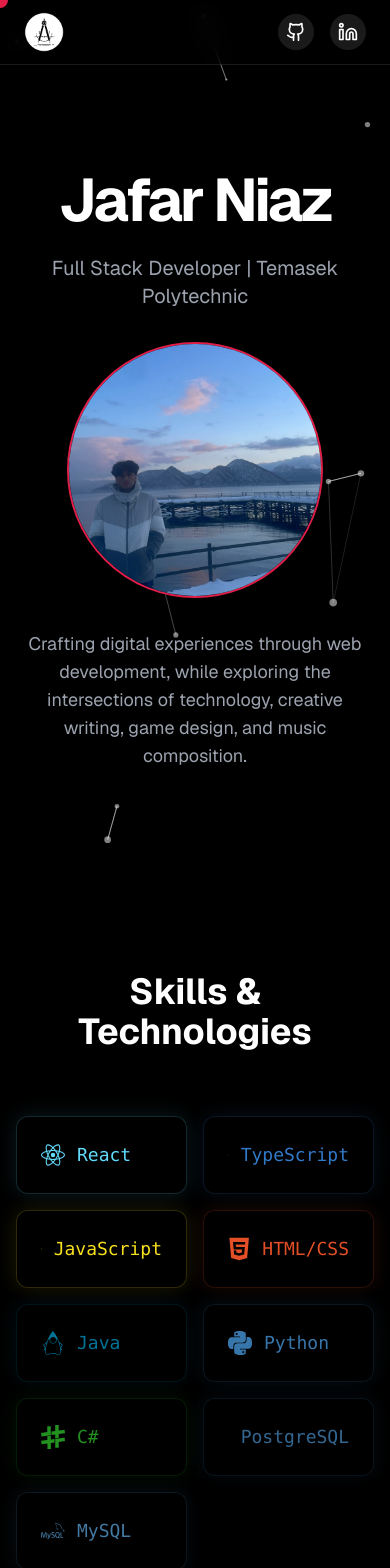
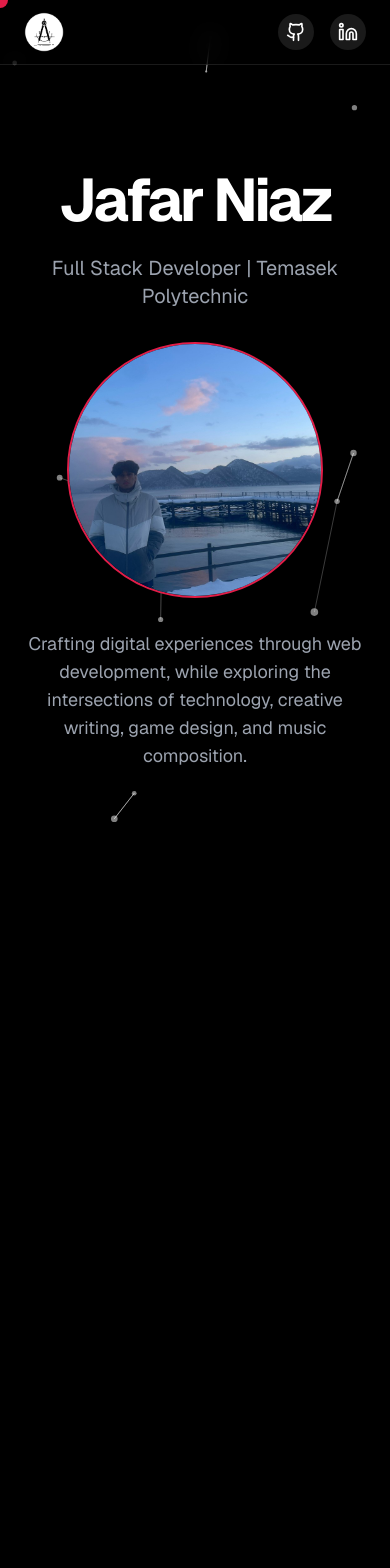
Before and after one commit to jafarnz/jafarnz.github.io, a Next.js app: page / in a window 390 px wide. Shown: the top 1568 px of the page. Built offline with nearby package versions, Linux system fonts and the light colour scheme.

Commit message:
light adds

```diff
--- a/app/page.tsx
+++ b/app/page.tsx
@@ -6,61 +6,72 @@
 import { SkillsCloud } from "@/components/skills-cloud"
 import { ProjectsShowcase } from "@/components/projects-showcase"
 import Image from "next/image"
+import Link from "next/link"
+import { ArrowRight } from "lucide-react"
 
 export default function Home() {
   const ref = useRef(null)
+  const heroRef = useRef(null)
+  const blogRef = useRef(null)
+  const projectsRef = useRef(null)
   const skillsRef = useRef(null)
-  const projectsRef = useRef(null)
 
   // Ensure page starts at top on load
   useEffect(() => {
     window.scrollTo(0, 0)
   }, [])
 
-  const { scrollYProgress } = useScroll()
-
-  const { scrollYProgress: skillsScrollProgress } = useScroll({
-    target: skillsRef,
-    offset: ["0 1", "0.5 0.5"]
+  const { scrollYProgress: blogScrollProgress } = useScroll({
+    target: blogRef,
+    offset: ["start end", "end 0.8"],
   })
 
   const { scrollYProgress: projectsScrollProgress } = useScroll({
     target: projectsRef,
-    offset: ["0 1", "0.5 0.5"]
+    offset: ["start end", "end 0.8"],
   })
 
-  // Spring configs for smoother animations
-  const springConfig = { stiffness: 70, damping: 15, restDelta: 0.001 }
-  const smoothProgress = useSpring(scrollYProgress, springConfig)
+  const { scrollYProgress: skillsScrollProgress } = useScroll({
+    target: skillsRef,
+    offset: ["start end", "end 0.8"],
+  })
+
+  // Spring configs - can potentially reduce damping for faster feel
+  const springConfig = { stiffness: 80, damping: 12, restDelta: 0.001 }
+  const smoothBlogProgress = useSpring(blogScrollProgress, springConfig)
+  const smoothProjectsProgress = useSpring(projectsScrollProgress, springConfig)
   const smoothSkillsProgress = useSpring(skillsScrollProgress, springConfig)
-  const smoothProjectsProgress = useSpring(projectsScrollProgress, springConfig)
 
   // Hero section animations
-  const heroOpacity = useTransform(smoothProgress, [0, 0.25], [1, 0])
-  const heroScale = useTransform(smoothProgress, [0, 0.25], [1, 0.8])
-  const heroY = useTransform(smoothProgress, [0, 0.25], [0, -100])
+  const { scrollYProgress: heroScrollProgress } = useScroll({ target: heroRef, offset: ["start start", "end 0.6"] });
+  const smoothHeroProgress = useSpring(heroScrollProgress, springConfig);
+  const heroOpacity = useTransform(smoothHeroProgress, [0, 0.6], [1, 0]);
+  const heroScale = useTransform(smoothHeroProgress, [0, 0.6], [1, 0.85]);
+  const heroY = useTransform(smoothHeroProgress, [0, 0.6], [0, -150]);
 
-  // Skills section animations
-  const skillsOpacity = useTransform(smoothSkillsProgress, [0, 0.5, 1], [0, 1, 1])
-  const skillsScale = useTransform(smoothSkillsProgress, [0, 0.5, 1], [0.8, 1, 1])
-  const skillsY = useTransform(smoothSkillsProgress, [0, 1], [200, 0])
+  // Helper function for standard section animation
+  const createSectionAnimation = (progress: any) => ({
+    opacity: useTransform(progress, [0, 0.1, 0.9, 1], [0, 1, 1, 0]),
+    y: useTransform(progress, [0, 0.1, 0.9, 1], [80, 0, 0, -80]),
+  })
 
-  // Projects section animations
-  const projectsOpacity = useTransform(smoothProjectsProgress, [0, 0.5, 1], [0, 1, 1])
-  const projectsScale = useTransform(smoothProjectsProgress, [0, 0.5, 1], [0.8, 1, 1])
-  const projectsY = useTransform(smoothProjectsProgress, [0, 1], [200, 0])
+  // Apply standard animation to other sections
+  const blogAnimation = createSectionAnimation(smoothBlogProgress)
+  const projectsAnimation = createSectionAnimation(smoothProjectsProgress)
+  const skillsAnimation = createSectionAnimation(smoothSkillsProgress)
 
   return (
-    <main className="relative" ref={ref}>
+    <main className="relative flex flex-col bg-black" ref={ref}>
       <ParticlesContainer />
 
       <motion.section
+        ref={heroRef}
         style={{
           opacity: heroOpacity,
           scale: heroScale,
-          y: heroY,
+          y: heroY
         }}
-        className="relative flex min-h-screen items-center justify-center pt-24"
+        className="relative z-10 flex min-h-screen items-center justify-center pt-24"
       >
         <div className="container mx-auto px-4">
           <motion.div
@@ -104,13 +115,55 @@
       </motion.section>
 
       <motion.section
-        ref={skillsRef}
-        style={{
-          y: skillsY,
-          opacity: skillsOpacity,
-          scale: skillsScale
-        }}
-        className="sticky top-0 py-32 min-h-screen flex items-center bg-black/50 backdrop-blur-sm"
+        ref={blogRef}
+        style={blogAnimation}
+        className="relative z-10 flex min-h-screen items-center py-32"
+      >
+        <div className="container mx-auto px-4">
+          <motion.div
+            className="transform-gpu"
+          >
+            <h2 className="mb-12 text-center text-4xl font-bold">From the Blog</h2>
+            <Link
+              href="https://jafspaper.vercel.app/"
+              target="_blank"
+              rel="noopener noreferrer"
+              className="group block mx-auto max-w-4xl transition-transform duration-300 ease-in-out hover:scale-[1.02] focus:scale-[1.02]"
+            >
+              <div className="overflow-hidden rounded-lg border border-zinc-800 bg-zinc-900/50 shadow-lg backdrop-blur-md">
+                <div className="grid gap-6 md:grid-cols-2 md:gap-0">
+                  <div className="relative aspect-video md:aspect-auto">
+                    <Image
+                      src="/blog.png"
+                      alt="jaf's paper blog preview"
+                      fill
+                      className="object-cover"
+                      sizes="(max-width: 768px) 100vw, 50vw"
+                    />
+                    <div className="absolute inset-0 bg-gradient-to-t from-black/60 to-transparent md:bg-gradient-to-r"></div>
+                  </div>
+                  <div className="flex flex-col justify-center p-6 md:p-8">
+                    <p className="mb-1 text-sm text-gray-400">Latest Post • April 8, 2024</p>
+                    <h3 className="mb-3 text-2xl font-semibold text-white">my first post (and why)</h3>
+                    <p className="mb-4 text-gray-300">
+                      Feels kinda crazy that I'm writing something, haven't been writing actively about remotely anything...
+                    </p>
+                    <div className="mt-2 inline-flex items-center font-medium text-white group-hover:text-primary transition-colors">
+                      Read More
+                      <ArrowRight className="ml-1 h-4 w-4 transition-transform duration-300 group-hover:translate-x-1" />
+                    </div>
+                  </div>
+                </div>
+              </div>
+            </Link>
+          </motion.div>
+        </div>
+      </motion.section>
+
+      <motion.section
+        ref={projectsRef}
+        style={projectsAnimation}
+        className="relative z-10 flex min-h-screen items-center py-32"
       >
         <div className="container mx-auto px-4">
           <motion.div
@@ -118,16 +171,32 @@
           >
             <motion.h2
               className="mb-16 text-center text-4xl font-bold"
-              initial={{ opacity: 0, y: 50 }}
-              whileInView={{ opacity: 1, y: 0 }}
-              transition={{ duration: 0.5, delay: 0.2 }}
+            >
+              Featured Projects
+            </motion.h2>
+            <motion.div
+            >
+              <ProjectsShowcase />
+            </motion.div>
+          </motion.div>
+        </div>
+      </motion.section>
+
+      <motion.section
+        ref={skillsRef}
+        style={skillsAnimation}
+        className="relative z-10 flex min-h-screen items-center py-32"
+      >
+        <div className="container mx-auto px-4">
+          <motion.div
+            className="transform-gpu"
+          >
+            <motion.h2
+              className="mb-16 text-center text-4xl font-bold"
             >
               Skills & Technologies
             </motion.h2>
             <motion.div
-              initial={{ opacity: 0, scale: 0.9 }}
-              whileInView={{ opacity: 1, scale: 1 }}
-              transition={{ duration: 0.5, delay: 0.3 }}
             >
               <SkillsCloud />
             </motion.div>
@@ -135,37 +204,6 @@
         </div>
       </motion.section>
 
-      <motion.section
-        ref={projectsRef}
-        style={{
-          y: projectsY,
-          opacity: projectsOpacity,
-          scale: projectsScale
-        }}
-        className="sticky top-0 py-32 min-h-screen flex items-center bg-black/50 backdrop-blur-sm"
-      >
-        <div className="container mx-auto px-4">
-          <motion.div
-            className="transform-gpu"
-          >
-            <motion.h2
-              className="mb-16 text-center text-4xl font-bold"
-              initial={{ opacity: 0, y: 50 }}
-              whileInView={{ opacity: 1, y: 0 }}
-              transition={{ duration: 0.5, delay: 0.2 }}
-            >
-              Featured Projects
-            </motion.h2>
-            <motion.div
-              initial={{ opacity: 0, scale: 0.9 }}
-              whileInView={{ opacity: 1, scale: 1 }}
-              transition={{ duration: 0.5, delay: 0.3 }}
-            >
-              <ProjectsShowcase />
-            </motion.div>
-          </motion.div>
-        </div>
-      </motion.section>
     </main>
   )
 }
--- a/app/projects/[id]/data.ts
+++ b/app/projects/[id]/data.ts
@@ -99,4 +99,27 @@
     link: "https://swyftbiz.vercel.app",
     accent: "#4B4BFF",
   },
+  jafspaper: {
+    title: "jaf's paper",
+    description:
+      "Personal blog exploring thoughts, ideas, and reflections on technology, writing, and more.",
+    images: [
+      "/blog.png",
+      // Add another relevant image path here if available, otherwise, the gallery will show just one.
+    ],
+    features: [
+      "Personal thoughts and reflections",
+      "Exploration of various topics",
+      "Clean, minimalist design",
+      "Built with Next.js and Tailwind",
+    ],
+    tech: [
+      { name: "Next.js" },
+      { name: "React" },
+      { name: "TypeScript" },
+      { name: "Tailwind" },
+    ],
+    link: "https://jafspaper.vercel.app/",
+    accent: "#FFFFFF", // White accent theme
+  },
 }
--- a/app/projects/[id]/project-client.tsx
+++ b/app/projects/[id]/project-client.tsx
@@ -169,15 +169,16 @@
             </div>
           </div>
 
-          <a
+          {/* Conditionally style the Visit Project link based on accent color */}
+          <Link
             href={project.link}
             target="_blank"
             rel="noopener noreferrer"
-            className="inline-block rounded-lg px-6 py-3 font-semibold text-white transition-transform hover:scale-105"
+            className={`inline-block rounded-lg px-6 py-3 font-semibold transition-transform hover:scale-105 ${project.accent === "#FFFFFF" ? "text-black" : "text-white"}`}
             style={{ backgroundColor: project.accent }}
           >
             Visit Project
-          </a>
+          </Link>
         </div>
       </div>
     </motion.main>
--- a/components/projects-showcase.tsx
+++ b/components/projects-showcase.tsx
@@ -17,24 +17,31 @@
     id: "swyftbiz",
     title: "swyftbiz",
     description: "Professional UI design for a SaaS management platform.",
-    image: "./SwyftBiz1.png",
+    image: "/SwyftBiz1.png",
     color: "#000000",
   },
   {
     id: "swyft",
     title: "Swyft",
-    description: "Official portfolio for SwiftSolutions",
+    description: "Official portfolio for SwyftSolutions",
     image:
       "https://hebbkx1anhila5yf.public.blob.vercel-storage.com/swyft-high-resolution-logo-aMMZLDGdUE50vdd4igHorbpC9Y5TLg.png",
     color: "#4B4BFF",
   },
   {
-  id:"swyftviewer",
-  title: "SwyftViewer",
-  description: "Professional-grade financial analytics platform for tracking cryptocurrencies and stocks in real-time.",
-  image: "./SwyftViewerImage1.png",
-  color: "#00FF88",
-  }
+    id: "swyftviewer",
+    title: "SwyftViewer",
+    description: "Professional financial analytics platform",
+    image: "https://hebbkx1anhila5yf.public.blob.vercel-storage.com/image-8CZbdCbVBARrWWFgD3GUYgDGQVAKm7.png",
+    color: "#000000",
+  },
+  {
+    id: "jafspaper",
+    title: "jaf's paper",
+    description: "Personal blog exploring thoughts, ideas, and reflections.",
+    image: "/blog.png",
+    color: "#FFFFFF",
+  },
 ]
 
 export function ProjectsShowcase() {
--- a/components/skills-cloud.tsx
+++ b/components/skills-cloud.tsx
@@ -12,69 +12,69 @@
   SiPostgresql,
   SiMysql,
   SiNextdotjs,
+  SiTailwindcss,
+  SiNodedotjs,
 } from "react-icons/si"
 
 const skills = [
-  { name: "React", color: "#61DAFB", icon: SiReact, delay: 0 },
-  { name: "TypeScript", color: "#3178C6", icon: SiTypescript, delay: 0.1 },
-  { name: "JavaScript", color: "#F7DF1E", icon: SiJavascript, delay: 0.2 },
-  { name: "HTML/CSS", color: "#E34F26", icon: SiHtml5, delay: 0.3 },
-  { name: "Java", color: "#007396", icon: SiOpenjdk, delay: 0.4 },
-  { name: "Python", color: "#3776AB", icon: SiPython, delay: 0.2 },
-  { name: "C#", color: "#239120", icon: SiSharp, delay: 0.3 },
-  { name: "PostgreSQL", color: "#336791", icon: SiPostgresql, delay: 0.4 },
-  { name: "MySQL", color: "#4479A1", icon: SiMysql, delay: 0.5 },
-  { name: "Next.js", color: "#000000", icon: SiNextdotjs, delay: 0.1 },
+  { name: "React", color: "#61DAFB", icon: SiReact },
+  { name: "Next.js", color: "#FFFFFF", icon: SiNextdotjs },
+  { name: "TypeScript", color: "#3178C6", icon: SiTypescript },
+  { name: "JavaScript", color: "#F7DF1E", icon: SiJavascript },
+  { name: "HTML/CSS", color: "#E34F26", icon: SiHtml5 },
+  { name: "Tailwind", color: "#38B2AC", icon: SiTailwindcss },
+  { name: "Node.js", color: "#339933", icon: SiNodedotjs },
+  { name: "Java", color: "#007396", icon: SiOpenjdk },
+  { name: "Python", color: "#3776AB", icon: SiPython },
+  { name: "C#", color: "#239120", icon: SiSharp },
+  { name: "PostgreSQL", color: "#336791", icon: SiPostgresql },
+  { name: "MySQL", color: "#4479A1", icon: SiMysql },
 ]
 
-const container = {
+const containerVariants = {
   hidden: { opacity: 0 },
   show: {
     opacity: 1,
     transition: {
-      staggerChildren: 0.1,
+      staggerChildren: 0.08,
     },
   },
 }
 
-const item = {
-  hidden: { opacity: 0, scale: 0.8 },
-  show: { opacity: 1, scale: 1 },
+const itemVariants = {
+  hidden: { opacity: 0, y: 20 },
+  show: { opacity: 1, y: 0 },
 }
 
 export function SkillsCloud() {
   return (
     <motion.div
-      variants={container}
+      variants={containerVariants}
       initial="hidden"
       animate="show"
-      className="grid grid-cols-2 gap-4 md:grid-cols-3 lg:grid-cols-5"
+      className="flex flex-wrap justify-center items-center gap-10 md:gap-16 max-w-4xl mx-auto"
     >
-      {skills.map((skill) => {
+      {skills.map((skill, index) => {
         const IconComponent = skill.icon
         return (
           <motion.div
             key={skill.name}
-            variants={item}
-            whileHover={{ scale: 1.05 }}
-            className="group relative flex items-center justify-center"
+            variants={itemVariants}
+            whileHover={{ scale: 1.1, transition: { type: 'spring', stiffness: 300 } }}
+            className="flex flex-col items-center text-center group w-20"
           >
             <div
-              className="relative flex w-full items-center gap-3 rounded-xl bg-black/50 p-6 text-center backdrop-blur-sm transition-all duration-300 hover:bg-black/70"
-              style={{
-                boxShadow: `0 0 20px ${skill.color}20`,
-                border: `1px solid ${skill.color}30`,
-              }}
+              className="relative flex items-center justify-center p-3 mb-2 rounded-full transition-all duration-300 group-hover:bg-white/10"
+              style={{ color: skill.color }}
             >
-              <IconComponent className="h-6 w-6" style={{ color: skill.color }} />
-              <span className="font-mono text-lg" style={{ color: skill.color }}>
-                {skill.name}
-              </span>
-              <div
-                className="absolute inset-0 -z-10 rounded-xl opacity-0 blur transition-opacity duration-300 group-hover:opacity-20"
-                style={{ backgroundColor: skill.color }}
-              />
+              <IconComponent className="h-10 w-10 transition-transform duration-300 group-hover:scale-110" />
             </div>
+            <span
+              className="text-xs font-mono opacity-80 group-hover:opacity-100 transition-opacity"
+              style={{ color: skill.color }}
+            >
+              {skill.name}
+            </span>
           </motion.div>
         )
       })}
```
Also changed, not shown: public/BLOG.png (added), 1 other file (tests, documents, lock files or other folders).
